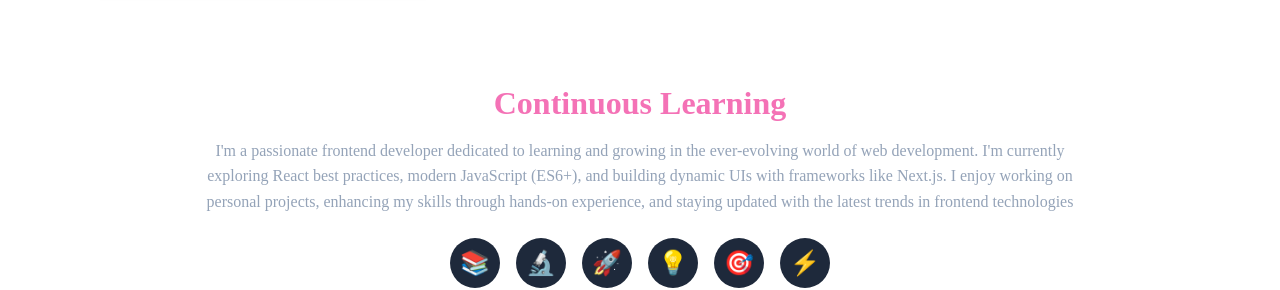
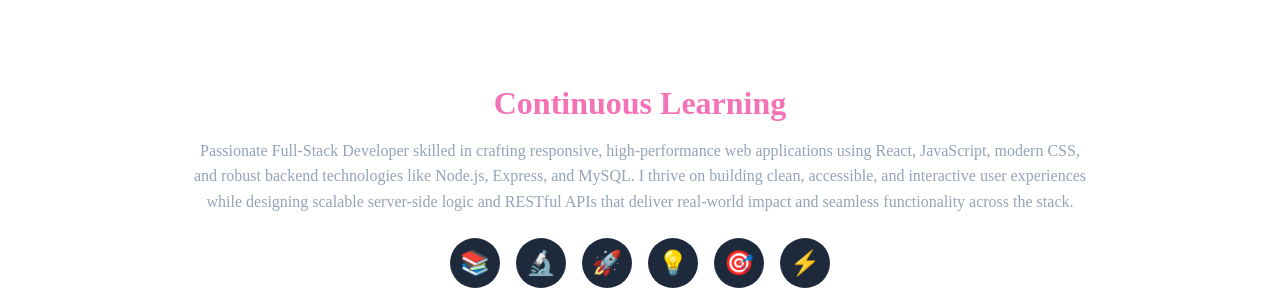
Before and after one commit to satish45809/satish, a React (Create React App) app: page / in a window 1280 px wide. Shown: the part 3320-3610 px from the top of the page. Built offline with nearby package versions, Linux system fonts and the light colour scheme.

Commit message:
Update Skills.jsx

```diff
--- a/src/components/Skills.jsx
+++ b/src/components/Skills.jsx
@@ -66,7 +66,7 @@ export function Skills() {
         <div className="skills-footer">
           <h3>Continuous Learning</h3>
           <p>
-            I'm a passionate frontend developer dedicated to learning and growing in the ever-evolving world of web development. I'm currently exploring React best practices, modern JavaScript (ES6+), and building dynamic UIs with frameworks like Next.js. I enjoy working on personal projects, enhancing my skills through hands-on experience, and staying updated with the latest trends in frontend technologies
+            Passionate Full-Stack Developer skilled in crafting responsive, high-performance web applications using React, JavaScript, modern CSS, and robust backend technologies like Node.js, Express, and MySQL. I thrive on building clean, accessible, and interactive user experiences while designing scalable server-side logic and RESTful APIs that deliver real-world impact and seamless functionality across the stack.
           </p>
           <div className="skills-icons">
             {["📚", "🔬", "🚀", "💡", "🎯", "⚡"].map((emoji, index) => (
```
